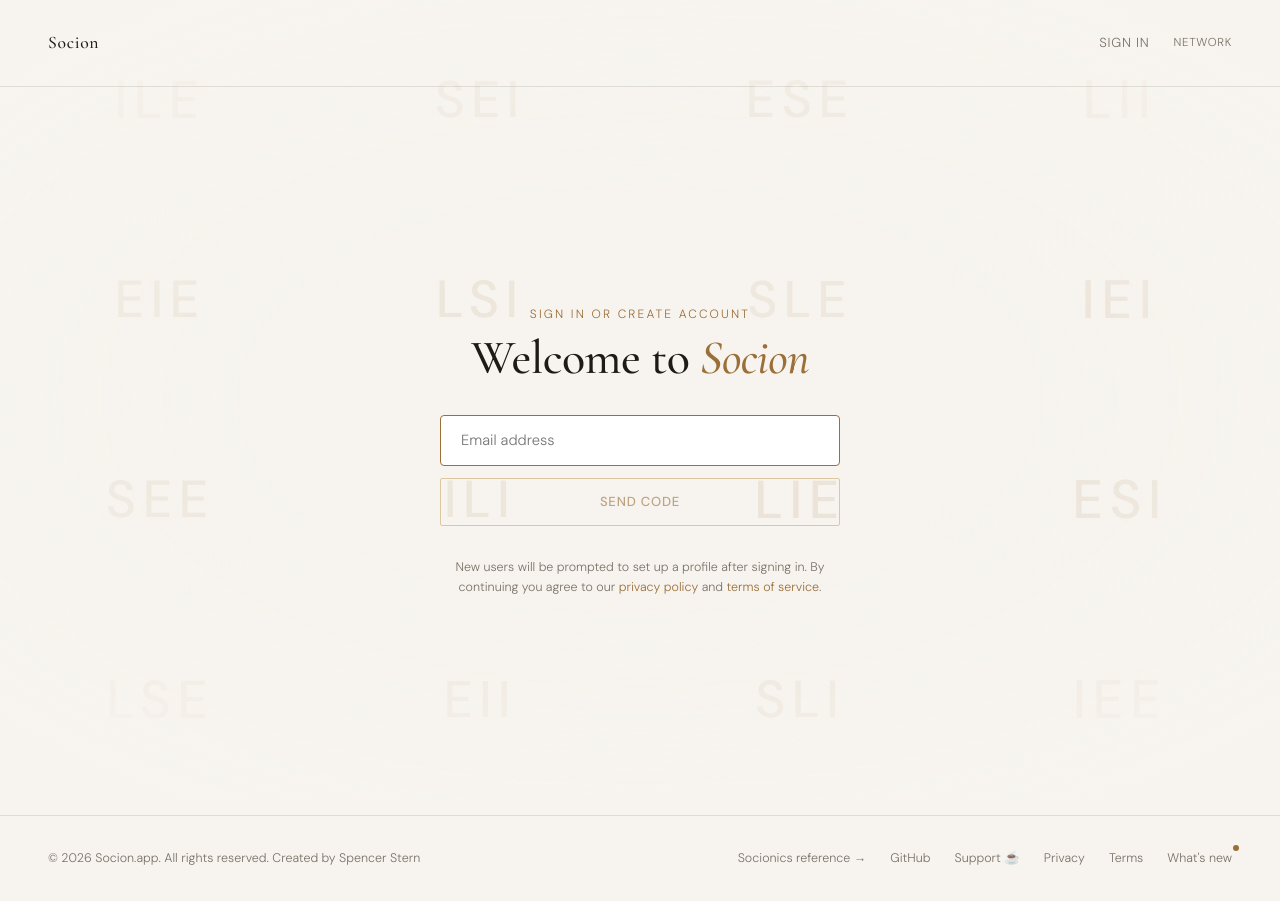
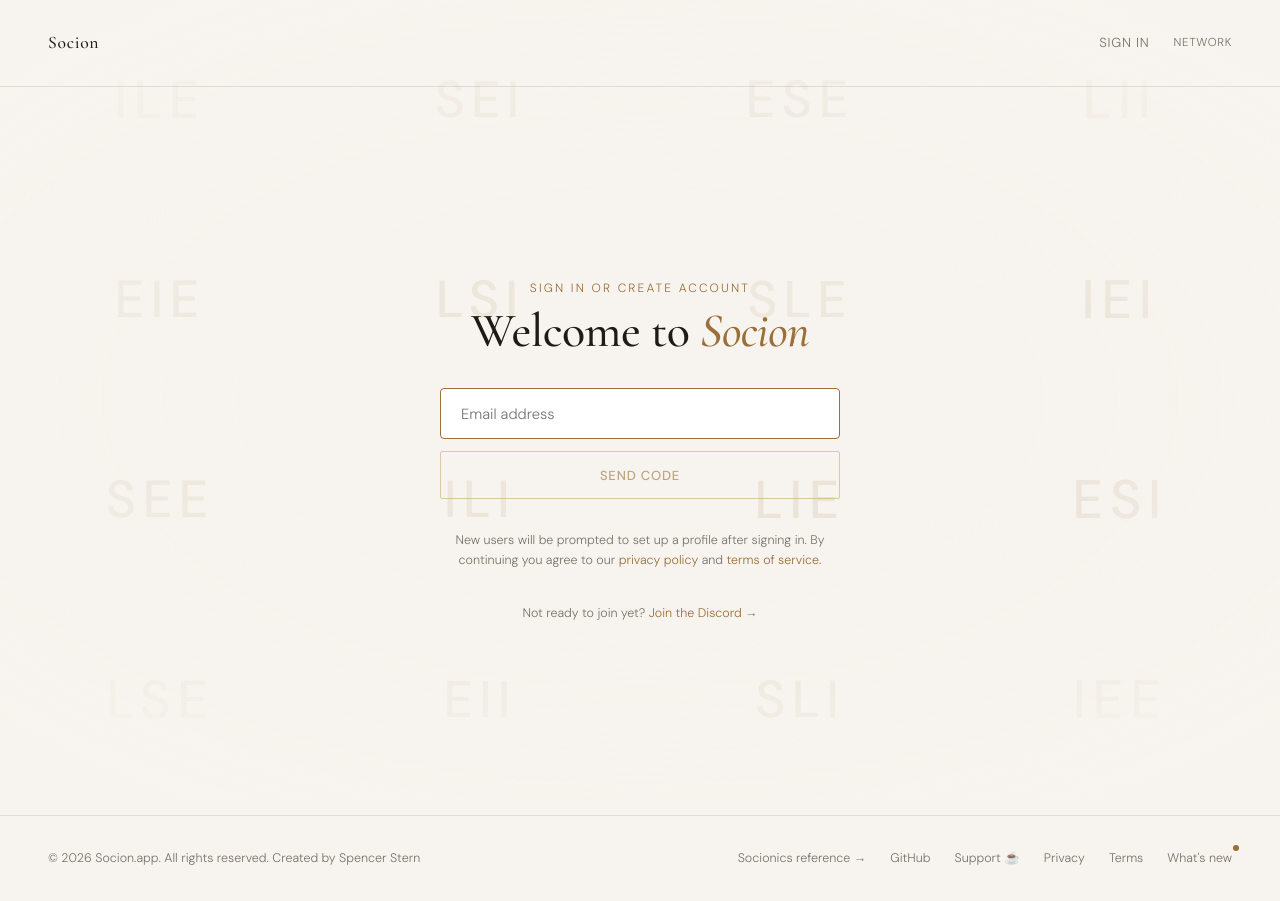
Before and after one commit to sstern42/socionics-match, a React (Vite) app: page /auth in a window 1280 px wide. Built offline with nearby package versions, Linux system fonts and the light colour scheme; no server answers.

Commit message:
Add files via upload

```diff
--- a/src/pages/Auth.jsx
+++ b/src/pages/Auth.jsx
@@ -238,6 +238,13 @@ export default function Auth() {
             {' '}and{' '}
             <a href="/terms" style={{ color: 'var(--accent)', textDecoration: 'none' }}>terms of service</a>.
           </p>
+
+          <p style={{ textAlign: 'center', fontSize: '0.78rem', color: 'var(--muted)' }}>
+            Not ready to join yet?{' '}
+            <a href="https://discord.gg/328KxsDKdr" target="_blank" rel="noopener noreferrer" style={{ color: 'var(--accent)', textDecoration: 'none' }}>
+              Join the Discord →
+            </a>
+          </p>
         </div>
       </section>
     </Layout>
--- a/src/pages/Home.jsx
+++ b/src/pages/Home.jsx
@@ -312,6 +312,15 @@ export default function Home() {
         <TestimonialsCarousel />
       </section>
 
+      <section style={{ borderTop: '1px solid var(--border)', padding: '2.5rem 2rem', textAlign: 'center', background: '#fff' }}>
+        <p style={{ fontSize: '0.88rem', color: 'var(--muted)' }}>
+          Not ready to join yet? Come and talk Socionics first.{' '}
+          <a href="https://discord.gg/328KxsDKdr" target="_blank" rel="noopener noreferrer" style={{ color: 'var(--accent)', textDecoration: 'none', fontWeight: 500 }}>
+            Join the Discord →
+          </a>
+        </p>
+      </section>
+
       <section style={{ padding: '6rem 2rem', maxWidth: 900, margin: '0 auto' }}>
         <p className="eyebrow" style={{ textAlign: 'center', marginBottom: '1rem' }}>What you get</p>
         <h2 style={{ textAlign: 'center', marginBottom: '3.5rem' }}>Built differently<br />from the ground up</h2>
--- a/src/pages/Network.jsx
+++ b/src/pages/Network.jsx
@@ -481,6 +481,12 @@ export default function Network() {
               <Link to="/onboarding?know=1" className="btn-primary">I know my type →</Link>
               <Link to="/onboarding" className="btn-ghost">Help me find my type</Link>
             </div>
+            <p style={{ fontSize: '0.82rem', color: 'var(--muted)', marginTop: '1rem' }}>
+              Not ready to join yet?{' '}
+              <a href="https://discord.gg/328KxsDKdr" target="_blank" rel="noopener noreferrer" style={{ color: 'var(--accent)', textDecoration: 'none' }}>
+                Join the Discord →
+              </a>
+            </p>
           </div>
         )}
       </section>
```
